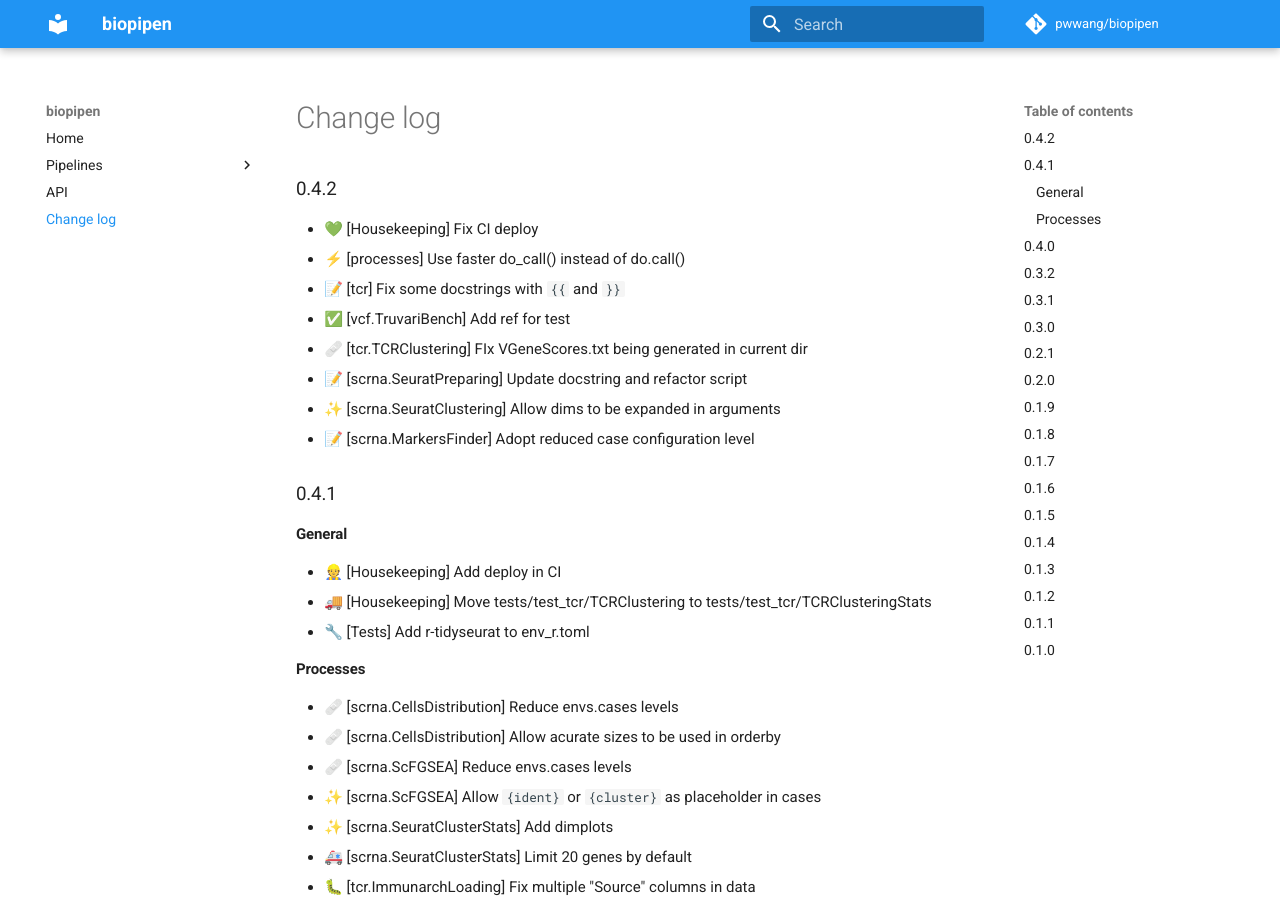
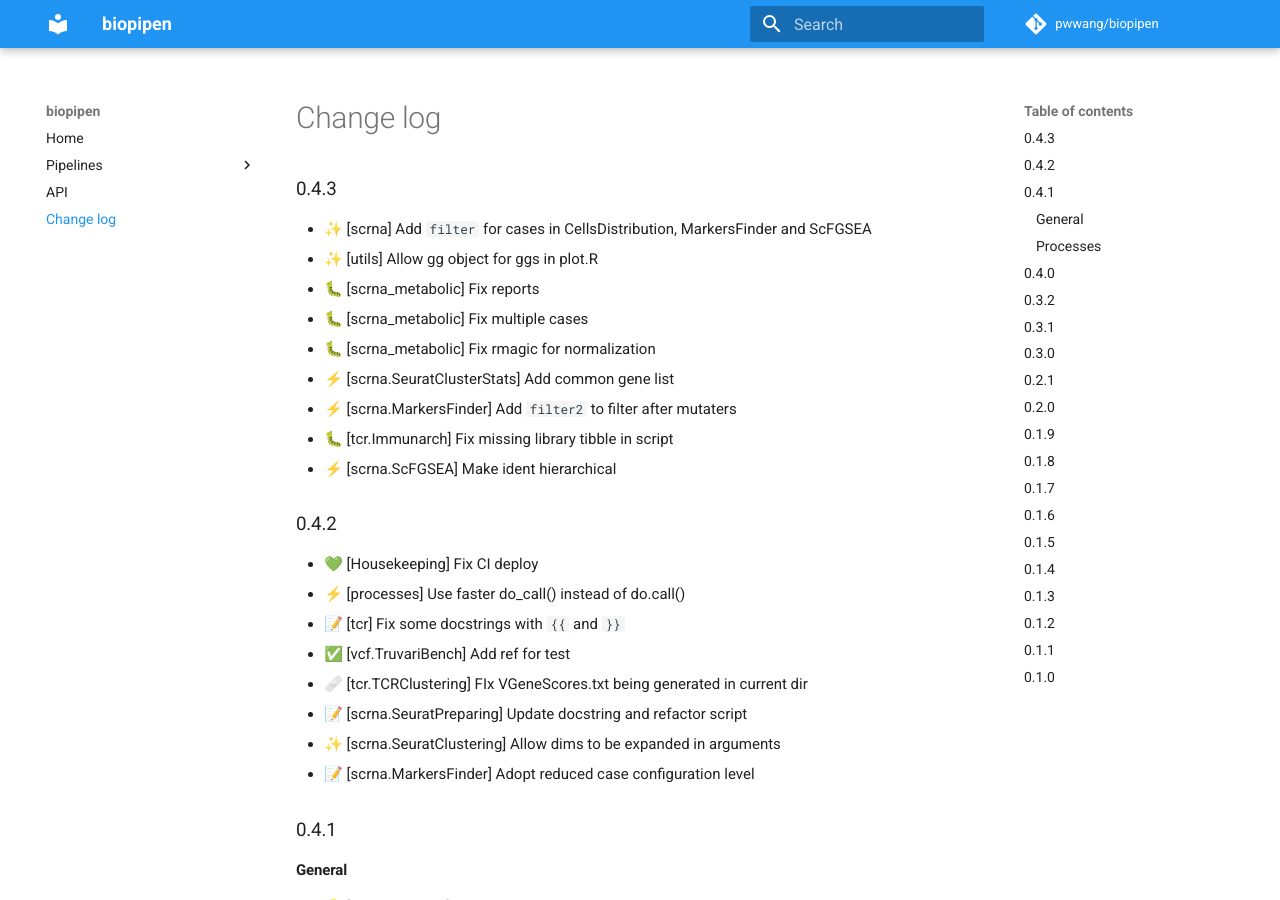
Before and after one commit to pwwang/biopipen, an MkDocs documentation site: the page built from docs/CHANGELOG.md, in a window 1280 px wide and 900 px high. Built offline with MkDocs 1.6.1 and Material for MkDocs 9.7.7, drawn with Linux system fonts in a browser that asks for light colours; comment, search, counter and statistics services are not loaded.

Commit message:
🔖 0.4.3

```diff
--- a/biopipen/__init__.py
+++ b/biopipen/__init__.py
@@ -1,2 +1,2 @@
 
-__version__ = "0.4.2"
+__version__ = "0.4.3"
--- a/docs/CHANGELOG.md
+++ b/docs/CHANGELOG.md
@@ -1,3 +1,15 @@
+## 0.4.3
+
+- ✨ [scrna] Add `filter` for cases in CellsDistribution, MarkersFinder and ScFGSEA
+- ✨ [utils] Allow gg object for ggs in plot.R
+- 🐛 [scrna_metabolic] Fix reports
+- 🐛 [scrna_metabolic] Fix multiple cases
+- 🐛 [scrna_metabolic] Fix rmagic for normalization
+- ⚡️ [scrna.SeuratClusterStats] Add common gene list
+- ⚡️ [scrna.MarkersFinder] Add `filter2` to filter after mutaters
+- 🐛 [tcr.Immunarch] Fix missing library tibble in script
+- ⚡️ [scrna.ScFGSEA] Make ident hierarchical
+
 ## 0.4.2
 
 - 💚 [Housekeeping] Fix CI deploy
--- a/pyproject.toml
+++ b/pyproject.toml
@@ -1,6 +1,6 @@
 [tool.poetry]
 name = "biopipen"
-version = "0.4.2"
+version = "0.4.3"
 description = "Bioinformatics processes/pipelines that can be run from `pipen run`"
 authors = ["pwwang <pwwang@pwwang.com>"]
 license = "MIT"
```
